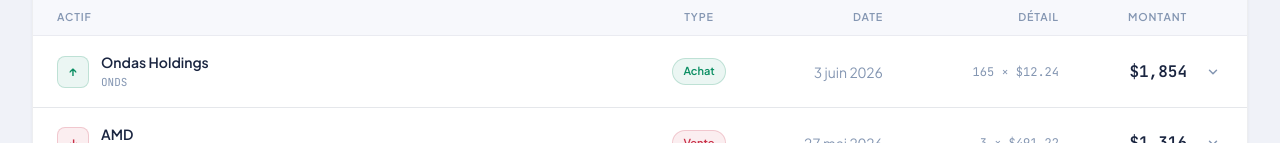
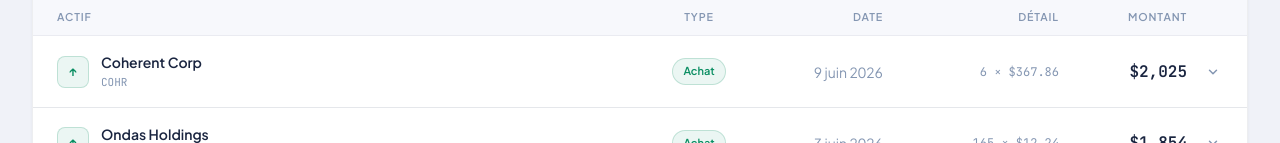
Before and after one commit to perriereti-sys/clermont-student-fund, a Next.js app in the folder clermont-student-fund/: page /mouvements in a window 1280 px wide. Shown: the part 809-952 px from the top of the page. Built offline with nearby package versions, Linux system fonts and the light colour scheme; no server answers.

Commit message:
feat: ajout Coherent Corp (COHR) — bucket Convictions (09/06/2026)

```diff
--- a/clermont-student-fund/app/positions/page.tsx
+++ b/clermont-student-fund/app/positions/page.tsx
@@ -24,7 +24,7 @@
     color: '#D4AF37',
     description:
       'Paris à fort potentiel sur 12 à 24 mois. Sociétés positionnées sur des thématiques de rupture (IA, spatial, quantique). Volatilité acceptée et assumée.',
-    targetCount: 4,
+    targetCount: 5,
     maxWeight: 30,
   },
   {
--- a/clermont-student-fund/components/GeoSection.tsx
+++ b/clermont-student-fund/components/GeoSection.tsx
@@ -34,7 +34,7 @@
 const TICKER_ZONE: Record<string, string> = {
   'SGO.PA': 'europe', 'EL.PA': 'europe', 'VIE.PA': 'europe', 'SAP.DE': 'europe', 'SAN.MC': 'europe', 'SAF.PA': 'europe',
   'PAASI.PA': 'asia', '0700.HK': 'asia',
-  'IONQ': 'americas', 'ASTS': 'americas', 'KRKNF': 'americas', 'META': 'americas', 'CRWD': 'americas', 'MU': 'americas', 'AMD': 'americas', 'ONDS': 'americas',
+  'IONQ': 'americas', 'ASTS': 'americas', 'KRKNF': 'americas', 'META': 'americas', 'CRWD': 'americas', 'MU': 'americas', 'AMD': 'americas', 'ONDS': 'americas', 'COHR': 'americas',
   'GC=F': 'global', 'BTC-USD': 'global',
 };
 
--- a/clermont-student-fund/components/MapChart.tsx
+++ b/clermont-student-fund/components/MapChart.tsx
@@ -124,7 +124,7 @@
   { name:'Paris',        emoji:'🗼', coords:[2.35,   48.86],  zone:'europe',   exchange:'Euronext Paris', tickers:['SGO.PA','EL.PA','VIE.PA','PAASI.PA','SAF.PA'] },
   { name:'Francfort',    emoji:'🇩🇪', coords:[8.68,   50.11],  zone:'europe',   exchange:'XETRA',          tickers:['SAP.DE'] },
   { name:'Madrid',       emoji:'🇪🇸', coords:[-3.70,  40.42],  zone:'europe',   exchange:'BME Madrid',     tickers:['SAN.MC'] },
-  { name:'New York',     emoji:'🗽', coords:[-74.01, 40.71],  zone:'americas', exchange:'NYSE · NASDAQ',  tickers:['META','IONQ','ASTS','KRKNF','CRWD','MU','AMD','ONDS','GC=F'] },
+  { name:'New York',     emoji:'🗽', coords:[-74.01, 40.71],  zone:'americas', exchange:'NYSE · NASDAQ',  tickers:['META','IONQ','ASTS','KRKNF','CRWD','MU','AMD','ONDS','COHR','GC=F'] },
   // ── Exposition LatAm via Banco Santander ───────────────────────────────
   { name:'São Paulo',    emoji:'🇧🇷', coords:[-46.63,-23.55],  zone:'europe',   exchange:'Santander Brasil · ~27% des bénéfices',   tickers:['SAN.MC'], indirect:true },
   { name:'Mexico',       emoji:'🇲🇽', coords:[-99.13, 19.43],  zone:'europe',   exchange:'Santander Mexico · ~14% des bénéfices',   tickers:['SAN.MC'], indirect:true },
--- a/clermont-student-fund/components/positions/BucketSection.tsx
+++ b/clermont-student-fund/components/positions/BucketSection.tsx
@@ -37,6 +37,7 @@
     { ticker: 'IONQ', name: 'IonQ' },
     { ticker: 'CRWD', name: 'CrowdStrike Holdings' },
     { ticker: 'ONDS', name: 'Ondas Holdings' },
+    { ticker: 'COHR', name: 'Coherent Corp' },
   ],
   opportunite: [
     { ticker: 'BTC-USD', name: 'Bitcoin' },
--- a/clermont-student-fund/data/movements.json
+++ b/clermont-student-fund/data/movements.json
@@ -317,6 +317,18 @@
       "justification": "Ouverture d'une position sur Ondas Holdings, spécialiste américain des drones autonomes industriels et systèmes ferroviaires intelligents. La filiale American Robotics déploie des drones autonomes pour l'inspection d'infrastructure (énergie, agriculture) avec des contrats récurrents. Positionnement sur la montée en puissance de l'automatisation des infrastructures critiques aux États-Unis, soutenue par l'IRA et le CHIPS Act. Valorisation de small cap offrant un levier asymétrique sur l'industrialisation des drones."
     }
     ,{
+      "id": "28",
+      "date": "2026-06-09",
+      "type": "BUY",
+      "ticker": "COHR",
+      "name": "Coherent Corp",
+      "quantity": 6,
+      "price": 367.86,
+      "currency": "USD",
+      "totalEUR": 2025,
+      "justification": "Ouverture d'une position sur Coherent Corp, leader mondial de la photonique et des composants optiques pour réseaux à très haut débit. L'essor des data centers IA génère une demande structurelle en transceivers et lasers 800G/1.6T pour lesquels Coherent détient des positions technologiques clés. Bénéficiaire direct de la montée en puissance des interconnexions optiques dans les clusters GPU de Microsoft, Google et AWS. Valorisation encore décotée par rapport au cycle haussier attendu sur les composants photoniques."
+    }
+    ,{
       "id": "18",
       "date": "2026-05-04",
       "type": "BUY",
--- a/clermont-student-fund/data/portfolio.json
+++ b/clermont-student-fund/data/portfolio.json
@@ -1,5 +1,17 @@
 {
   "positions": [
+    {
+      "id": "19",
+      "name": "Coherent Corp",
+      "ticker": "COHR",
+      "type": "action",
+      "sector": "Technologie",
+      "category": "conviction",
+      "quantity": 6,
+      "avgBuyPrice": 367.86,
+      "currency": "USD",
+      "buyDate": "2026-06-09"
+    },
     {
       "id": "18",
       "name": "Ondas Holdings",
@@ -210,7 +222,7 @@
       "buyDate": "2026-05-13"
     }
   ],
-  "cashUSD": 31384.84,
+  "cashUSD": 29177.68,
   "initialValueUSD": 100000,
   "startDate": "2026-01-01",
   "baseCurrency": "USD"
```
